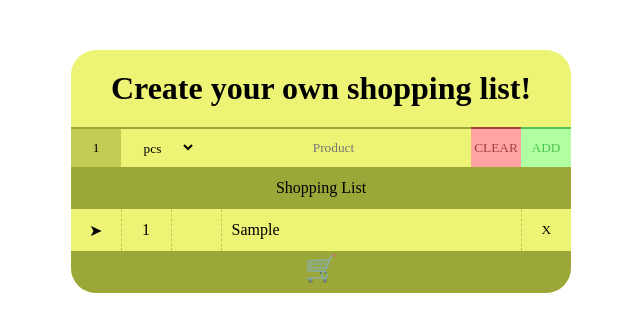
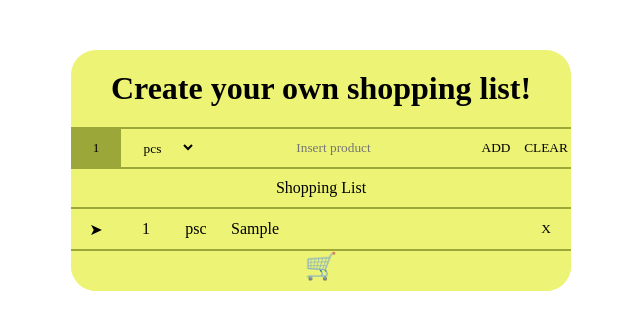
Before and after one commit to kaemil/shopping-list, a React (Create React App) app: page / in a window 1280 px wide. Both pictures are taken after typing "Sample" into the empty fields and a click on the button "ADD". Shown: the top 332 px of the page, without its empty margins (319-959 px from the left). Built offline with nearby package versions, Linux system fonts and the light colour scheme.

Commit message:
Second version
Styling, adding comments, small correction

```diff
--- a/package.json
+++ b/package.json
@@ -1,6 +1,6 @@
 {
   "name": "shopping-list",
-  "homepage": ".",
+  "homepage": "https://kaemil.github.io/shopping-list",
   "version": "0.1.0",
   "private": true,
   "dependencies": {
--- a/src/App.js
+++ b/src/App.js
@@ -4,19 +4,22 @@ import ShopPanel from './components/shopPanel';
 import './style/style.css';
 
 function App() {
+    // Quantity state
 	const [quantity, setQuantity] = useState(1);
 	const [productQuantity, setProductQuantity] = useState([]);
-
-	const [choosenUnit, setChoosenUnit] = useState('');
+    // Unit state
+	const [choosenUnit, setChoosenUnit] = useState('psc');
 	const [unit, setUnit] = useState([]);
-
+    // Product state
 	const [product, setProduct] = useState('');
 	const [productList, setProductList] = useState([]);
 
 	const inputFocus = useRef();
 
+    // Focusing first input at page load
 	useEffect(() => inputFocus.current.focus(), []);
 
+    // Local Storage for setting and getting data.
     useEffect(()=>{
         const stored = JSON.parse(localStorage.getItem('shoppinglist'))
         if(stored){
@@ -30,6 +33,7 @@ function App() {
     useEffect(()=>{localStorage.setItem('shoppinglist',JSON.stringify({quantity:[...productQuantity], unit:[...unit], list:[...productList]}))
     },[productList,unit,productQuantity])
 
+    // Setting quantitiy, unit and product handle
 	const handleChange = (e) => {
 		if (e.target.name === 'product') {
 			setProduct(e.target.value);
@@ -38,6 +42,7 @@ function App() {
 		} else setChoosenUnit(e.target.value);
 	};
 
+    // Adding and clearing all products handle and single deleting
 	const handleClick = (e, id) => {
 		if (e.target.name === 'add') {
 			setUnit([...unit, choosenUnit]);
@@ -55,6 +60,8 @@ function App() {
 			setProductList([...productList]);
 		}
 	};
+
+    // Sending data from input using Enter key
     const handlePress = (e) =>{
         if(e.key === 'Enter') {
 			setUnit([...unit, choosenUnit]);
--- a/src/components/shopPanelProductInput.js
+++ b/src/components/shopPanelProductInput.js
@@ -4,12 +4,12 @@ function QuantityInputPanel({handlePress,product,handleChange}){
     return(
         <>
             <input
-                onKeyPress={handlePress}
                 className="shopPanel__product"
                 type='text'
+                name='product'
+                placeholder='Insert product'
+                onKeyPress={handlePress}
                 value={product}
-                name='product'
-                placeholder='Product'
                 onChange={handleChange}
             />
         </>
--- a/src/components/shopPanelQuantityInput.js
+++ b/src/components/shopPanelQuantityInput.js
@@ -5,11 +5,11 @@ function QuantityInputPanel({inputFocus,quantity,handleChange}){
         <>
             <input
                 className="shopPanel__quantity"
-                ref={inputFocus}
                 type='number'
-                value={quantity}
                 name='quantity'
                 onChange={handleChange}
+                ref={inputFocus}
+                value={quantity}
             />
         </>
     )
--- a/src/components/shopPanelUnitSelect.js
+++ b/src/components/shopPanelUnitSelect.js
@@ -5,8 +5,8 @@ function UnitSelectPanel({handleChange}){
         <>
             <select
                 className="shopPanel__unit"
+                name='unit'
                 onChange={handleChange}
-                name='unit'
             >
                 <option value='pcs'>pcs</option>
                 <option value='kg'>kg</option>
--- a/src/style/style.css
+++ b/src/style/style.css
@@ -31,79 +31,39 @@
   border-top: 2px solid #9ca73a;
   background-color: #edf375;
   color: #000000;
-}
-
-.shopPanel__quantity {
   text-align: center;
-  width: 10%;
   height: 40px;
   -webkit-box-sizing: border-box;
           box-sizing: border-box;
 }
 
+.shopPanel__quantity {
+  width: 10%;
+}
+
 .shopPanel__unit {
-  text-align: center;
   width: 15%;
-  height: 40px;
-  -webkit-box-sizing: border-box;
-          box-sizing: border-box;
 }
 
 .shopPanel__product {
   padding-right: 10px;
   padding-left: 10px;
   width: 75%;
-  text-align: center;
-  height: 40px;
-  -webkit-box-sizing: border-box;
-          box-sizing: border-box;
-}
-
-.shopPanel__button--add {
-  -webkit-box-ordinal-group: 6;
-      -ms-flex-order: 5;
-          order: 5;
-  border-top: 2px solid #50c550;
-  background-color: #b2ffa3;
-  color: #50c550;
-}
-
-.shopPanel__button--clear {
-  -webkit-box-ordinal-group: 5;
-      -ms-flex-order: 4;
-          order: 4;
-  border-top: 2px solid #a73e3e;
-  background-color: #ffa3a3;
-  color: #a73e3e;
 }
 
 .shopPanel__button--add, .shopPanel__button--clear {
   width: 50%;
-  height: 40px;
-  text-align: center;
 }
 
-.shopPanel__quantity:hover, .shopPanel__unit:hover, .shopPanel__product:hover {
+.shopPanel__quantity:hover, .shopPanel__unit:hover, .shopPanel__product:hover, .shopPanel__button--add:hover, .shopPanel__button--clear:hover {
   border-top: 2px solid #9ca73a;
-  background-color: #c0cc53;
+  background-color: #9ca73a;
   color: #000000;
 }
 
-.shopPanel__quantity:focus, .shopPanel__unit:focus, .shopPanel__product:focus {
+.shopPanel__quantity:focus, .shopPanel__unit:focus, .shopPanel__product:focus, .shopPanel__button--add:focus, .shopPanel__button--clear:focus {
   border-top: 2px solid #9ca73a;
-  background-color: #c0cc53;
-  color: #000000;
-}
-
-.shopPanel__button--add:hover, .shopPanel__button--add:focus {
-  border-top: 2px solid #50c550;
-  background-color: #79e779;
-  color: #000000;
-}
-
-.shopPanel__button--clear:hover, .shopPanel__button--clear:focus {
-  border-top: 2px solid #ca4e4e;
-  background-color: #d87777;
+  background-color: #9ca73a;
   color: #000000;
 }
 
@@ -117,8 +77,10 @@
 
 .shopList__button--delete {
   text-align: center;
+  -webkit-box-sizing: b;
+          box-sizing: b;
   padding: 0;
-  width: 40px;
+  width: 100%;
   height: 40px;
   outline: none;
   border: none;
@@ -134,7 +96,7 @@
   height: 40px;
   font-size: 26px;
   text-align: center;
-  background-color: #9ca73a;
+  background-color: #edf375;
   border-top: 2px solid #9ca73a;
   border-bottom-left-radius: 25px;
   border-bottom-right-radius: 25px;
@@ -146,7 +108,7 @@ table {
 }
 
 thead > tr {
-  background-color: #9ca73a;
+  background-color: #edf375;
 }
 
 tr {
@@ -155,11 +117,14 @@ tr {
   border-top: 2px solid #9ca73a;
 }
 
+td {
+  padding: 0;
+}
+
 td:first-child,
 td:nth-child(2),
 td:nth-child(3),
 td:last-child {
-  border-right: 1px dashed #c0cc53;
   width: 10%;
   text-align: center;
 }
@@ -168,7 +133,6 @@ td:nth-child(4) {
   word-break: break-all;
   word-wrap: break-word;
   padding-left: 10px;
-  border-right: 1px dashed #c0cc53;
 }
 
 td:last-child {
@@ -191,8 +155,8 @@ input:-webkit-autofill,
 input:-webkit-autofill:hover,
 input:-webkit-autofill:focus,
 input:-webkit-autofill:active {
-  -webkit-box-shadow: 0 0 0 30px #e6e6e6 inset !important;
-  box-shadow: 0 0 0 30px #e6e6e6 inset !important;
+  -webkit-box-shadow: 0 0 0 30px #edf375 inset !important;
+  box-shadow: 0 0 0 30px #edf375 inset !important;
 }
 
 @media (min-width: 768px) {
--- a/src/style/style.scss
+++ b/src/style/style.scss
@@ -1,3 +1,8 @@
+$textColor: #000000;
+$backgroundColor: #edf375;
+$backgroundColorHover: #9ca73a;
+$borderColor: #9ca73a;
+
 * {
     font-family: 'Patrick Hand', cursive;
 }
@@ -5,12 +10,11 @@
 .container {
     width: 100%;
     margin: 0;
-    border-radius:25px;
-    background-color: #edf375;
+    border-radius: 25px;
+    background-color: $backgroundColor;
 }
 
 .shopHeader {
-
     padding-top: 20px;
     margin: 20px 10px 20px 10px;
     text-align: center;
@@ -29,88 +33,52 @@
         padding: 0;
         outline: none;
         border: none;
-        border-top: 2px solid #9ca73a;
-        background-color: #edf375;
-        color: #000000;
-    }
-
-    &__quantity {
+        border-top: 2px solid $borderColor;
+        background-color: $backgroundColor;
+        color: $textColor;
         text-align: center;
-        width: 10%;
         height: 40px;
         box-sizing: border-box;
     }
 
+    &__quantity {
+        width: 10%;
+    }
 
     &__unit {
-        text-align: center;
         width: 15%;
-        height: 40px;
-        box-sizing: border-box;
     }
 
     &__product {
         padding-right: 10px;
         padding-left: 10px;
         width: 75%;
-        text-align: center;
-        height: 40px;
-        box-sizing: border-box;
-    }
-
-    &__button--add {
-        order: 5;
-        border-top: 2px solid #50c550;
-        background-color: #b2ffa3;
-        color: #50c550;
-    }
-
-    &__button--clear {
-        order: 4;
-        border-top: 2px solid #a73e3e;
-        background-color: #ffa3a3;
-        color: #a73e3e;
     }
 
     &__button--add,
     &__button--clear {
         width: 50%;
-        height: 40px;
-        text-align: center;
     }
 
     &__quantity:hover,
     &__unit:hover,
-    &__product:hover {
-        border-top: 2px solid #9ca73a;
-        background-color: #c0cc53;
-        color: #000000;
+    &__product:hover,
+    &__button--add:hover,
+    &__button--clear:hover {
+        border-top: 2px solid $borderColor;
+        background-color: $backgroundColorHover;
+        color: $textColor;
     }
 
     &__quantity:focus,
     &__unit:focus,
-    &__product:focus {
-        border-top: 2px solid #9ca73a;
-        background-color: #c0cc53;
-        color: #000000;
+    &__product:focus,
+    &__button--add:focus,
+    &__button--clear:focus {
+        border-top: 2px solid $borderColor;
+        background-color: $backgroundColorHover;
+        color: $textColor;
     }
-
-    &__button--add:hover,
-    &__button--add:focus {
-        border-top: 2px solid #50c550;
-        background-color: #79e779;
-        color: #000000;
-    }
-
-    &__button--clear:hover,
-    &__button--clear:focus {
-        border-top: 2px solid #ca4e4e;
-        background-color: #d87777;
-        color: #000000;
-    }
-
-
-
 
     &__button--add:hover,
     &__button--clear:hover,
@@ -119,57 +87,59 @@
     }
 }
 
-
 .shopList {
     width: 100%;
 
     &__button--delete {
         text-align: center;
+        box-sizing: b;
         padding: 0;
-        width: 40px;
+        width: 100%;
         height: 40px;
         outline: none;
         border: none;
-        background-color: #edf375;
+        background-color: $backgroundColor;
     }
 
     &__button--delete:hover {
-        background-color: #9ca73a;
+        background-color: $backgroundColorHover;
         cursor: pointer;
     }
 }
 
-.shopFooter{
+.shopFooter {
     height: 40px;
     font-size: 26px;
     text-align: center;
-    background-color: #9ca73a;
-    border-top:2px solid #9ca73a;
+    background-color: $backgroundColor;
+    border-top: 2px solid $borderColor;
     border-bottom-left-radius: 25px;
     border-bottom-right-radius: 25px;
 }
-
-
 
 table {
     width: 100%;
     border-collapse: collapse;
 }
-thead > tr{
-    background-color: #9ca73a;
+
+thead>tr {
+    background-color: $backgroundColor;
 }
+
 tr {
     height: 40px;
-    background-color: #edf375;
-    border-top: 2px solid #9ca73a;
+    background-color: $backgroundColor;
+    border-top: 2px solid $borderColor;
+}
 
+td {
+    padding: 0;
 }
 
 td:first-child,
 td:nth-child(2),
 td:nth-child(3),
 td:last-child {
-    border-right: 1px dashed #c0cc53;
     width: 10%;
     text-align: center;
 }
@@ -178,13 +148,11 @@ td:nth-child(4) {
     word-break: break-all;
     word-wrap: break-word;
     padding-left: 10px;
-    border-right: 1px dashed #c0cc53;
 }
 
 td:last-child {
     border: none;
 }
-
 
 
 
@@ -204,10 +172,9 @@ input:-webkit-autofill,
 input:-webkit-autofill:hover,
 input:-webkit-autofill:focus,
 input:-webkit-autofill:active {
-    -webkit-box-shadow: 0 0 0 30px #e6e6e6 inset !important;
-    box-shadow: 0 0 0 30px #e6e6e6 inset !important;
+    -webkit-box-shadow: 0 0 0 30px $backgroundColor inset !important;
+    box-shadow: 0 0 0 30px $backgroundColor inset !important;
 }
-
 
 @media (min-width: 768px) {
     .container {
@@ -234,7 +201,6 @@ input:-webkit-autofill:active {
             &__button--clear {
                 width: 10%;
             }
-
         }
     }
 }
```
Also changed, not shown: src/components/shopListItem.js (+8 -2 lines), 1 other file (tests, documents, lock files or other folders).
